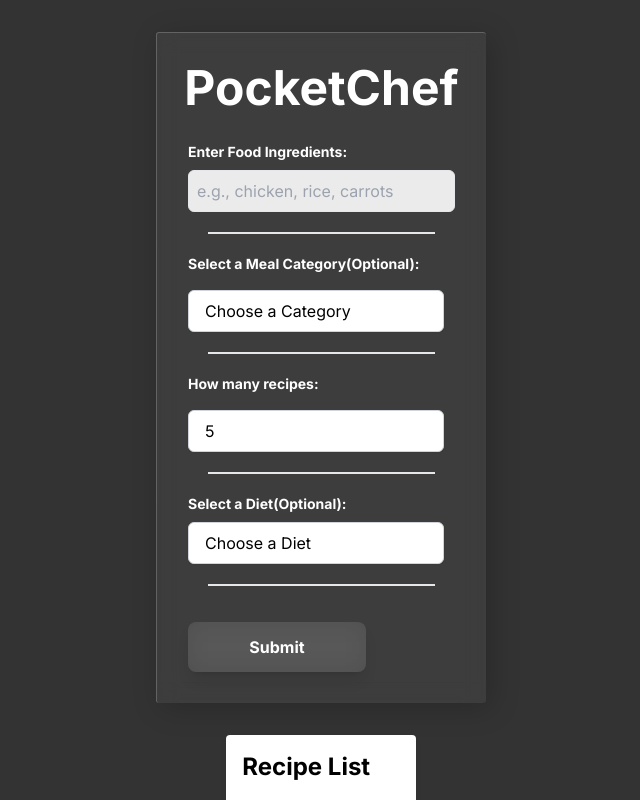
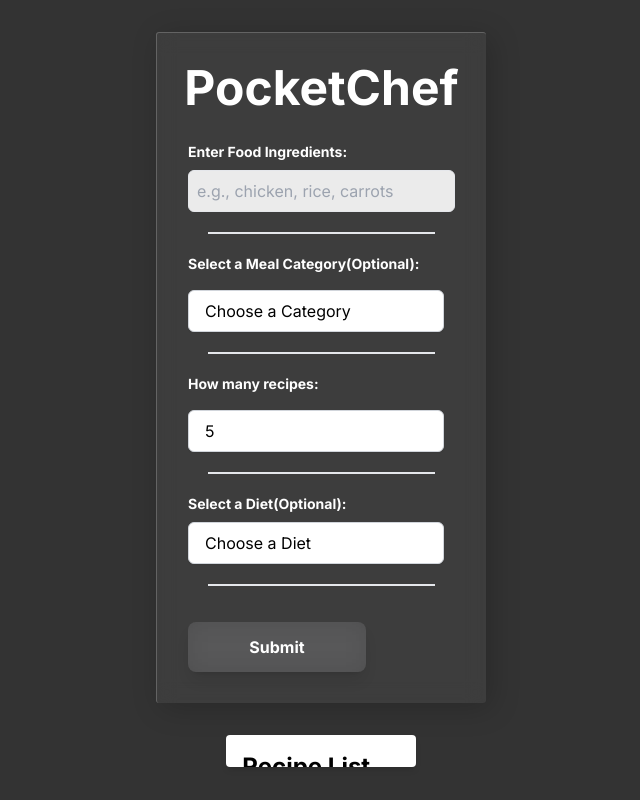
Before and after one commit to Skye967/PocketChef, a Next.js app: page /chef in a window 1280 px wide. Shown: the whole page, without its empty margins (319-959 px from the left). Built offline with nearby package versions, Linux system fonts and the light colour scheme.

Commit message:
bug: Chef component scroll

```diff
--- a/app/components/Chef.tsx
+++ b/app/components/Chef.tsx
@@ -1,7 +1,7 @@
 'use client';
 
 import '../chef/form.css'
-import React, { useEffect, useState } from 'react';
+import React, { useState } from 'react';
 import { RecipeList } from './RecipeList';
 import Loading from './Loading';
 import ErrorMessage from './ErrorMessage';
@@ -47,7 +47,7 @@ const Chef: React.FC<ChefProps> = ({ flip }) => {
     };
 
     return (
-        <main className='chef'>
+        <main className='chef overflow-scroll'>
             <button className='back-89' onClick={flip}>
                 Go Back
             </button>
--- a/app/components/Loading.tsx
+++ b/app/components/Loading.tsx
@@ -4,9 +4,9 @@ function Loading() {
   return (
     <div className='mt-8 flex flex-col items-center justify-center'>
       <div className='h-16 w-16 animate-spin rounded-full border-t-4 border-blue-500'></div>
-      <p className='mt-4 text-lg text-white'>
-        Please wait
-      </p>
+      <span className='mt-4 text-lg text-white'>
+        Please wait...
+      </span>
     </div>
   );
 }
--- a/app/components/RecipeList.tsx
+++ b/app/components/RecipeList.tsx
@@ -11,7 +11,7 @@ type RecipeListComponentProps = {
 export const RecipeList: React.FC<RecipeListComponentProps> = ({ recipes }) => {
 
   return (
-    <div className='mx-auto mt-8 max-w-md rounded bg-white p-4 shadow-md'>
+    <div className='mx-auto mt-8 max-w-md rounded bg-white p-4 shadow-md overflow-scroll'>
       <h2 className='mb-4 text-2xl font-bold'>Recipe List</h2>
       <div>
         {recipes ? (
```
